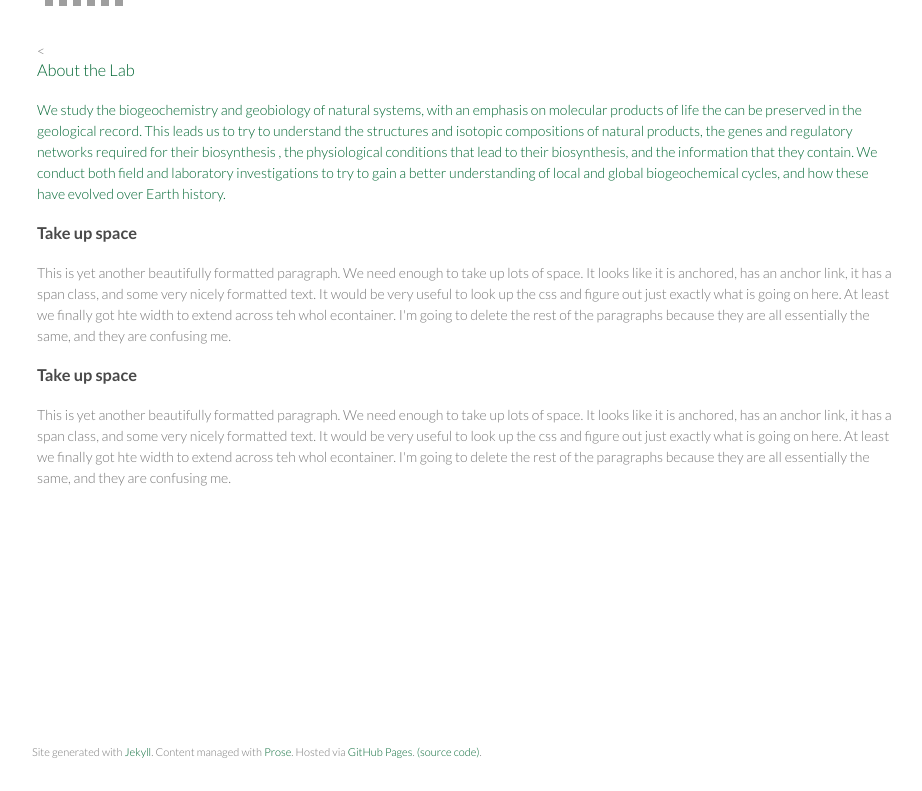
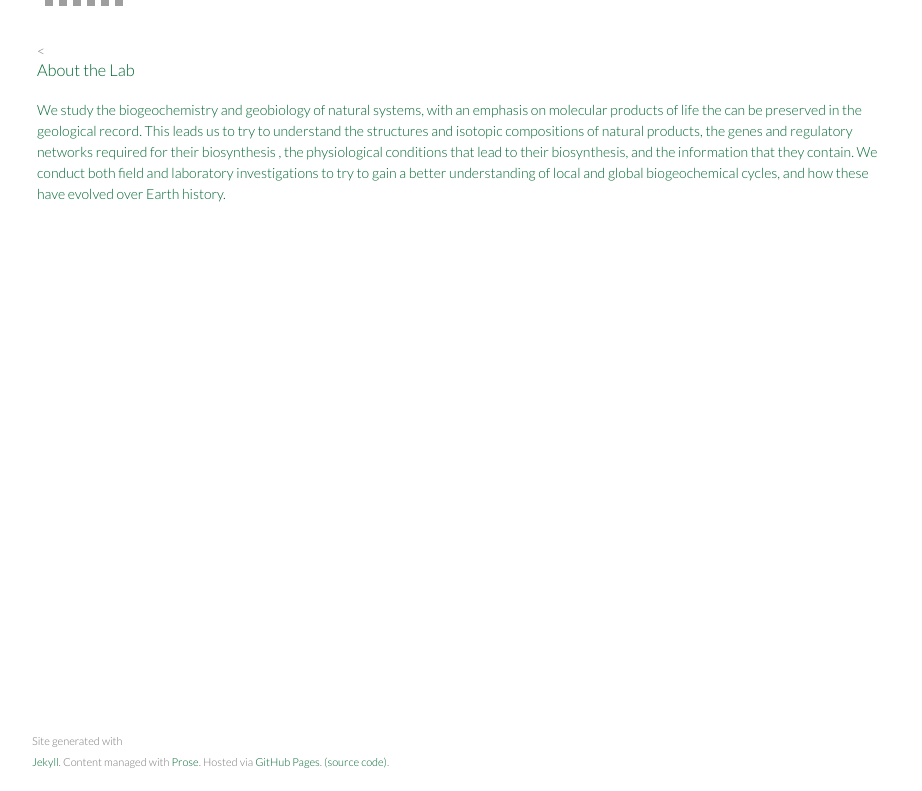
Before and after one commit to bradleylab/bradleylab.github.io, a Jekyll site: the page built from index.html, in a window 1280 px wide, cut to the strip 157-948 px from the top of the page. Shown: the whole strip, without its empty margins (178-1100 px from the left). Built offline with Jekyll 4.4.1, drawn with Linux system fonts in a browser that asks for light colours; Markdown is read by kramdown in place of the engine named in the settings; grey boxes are pictures that could not be loaded.

Commit message:
cleaned up home page

```diff
--- a/index.html
+++ b/index.html
@@ -13,15 +13,5 @@
         <p>We study the biogeochemistry and geobiology of natural systems, with an emphasis on molecular products of life the can be preserved in the geological record. This leads us to try to understand the structures and isotopic compositions of natural products, the genes and regulatory networks required for their biosynthesis , the physiological conditions that lead to their biosynthesis, and the information that they contain. We conduct both field and laboratory investigations to try to gain a better understanding of local and global biogeochemical cycles, and how these have evolved over Earth history. </p>
 
 
-                <h3>
-        <a name="designer-templates2" class="anchor" href="#designer-templates2"><span class="octicon octicon-link"></span></a>Take up space</h3>
-
-        <p>This is yet another beautifully formatted paragraph. We need enough to take up lots of space. It looks like it is anchored, has an anchor link, it has a span class, and some very nicely formatted text. It would be very useful to look up the css and figure out just exactly what is going on here. At least we finally got hte width to extend across teh whol econtainer. I'm going to delete the rest of the paragraphs because they are all essentially the same, and they are confusing me. </p>
-
-                <h3>
-        <a name="designer-templates3" class="anchor" href="#designer-templates3"><span class="octicon octicon-link"></span></a>Take up space</h3>
-
-        <p>This is yet another beautifully formatted paragraph. We need enough to take up lots of space. It looks like it is anchored, has an anchor link, it has a span class, and some very nicely formatted text. It would be very useful to look up the css and figure out just exactly what is going on here. At least we finally got hte width to extend across teh whol econtainer. I'm going to delete the rest of the paragraphs because they are all essentially the same, and they are confusing me. </p>
-
 
 	</section>
```
